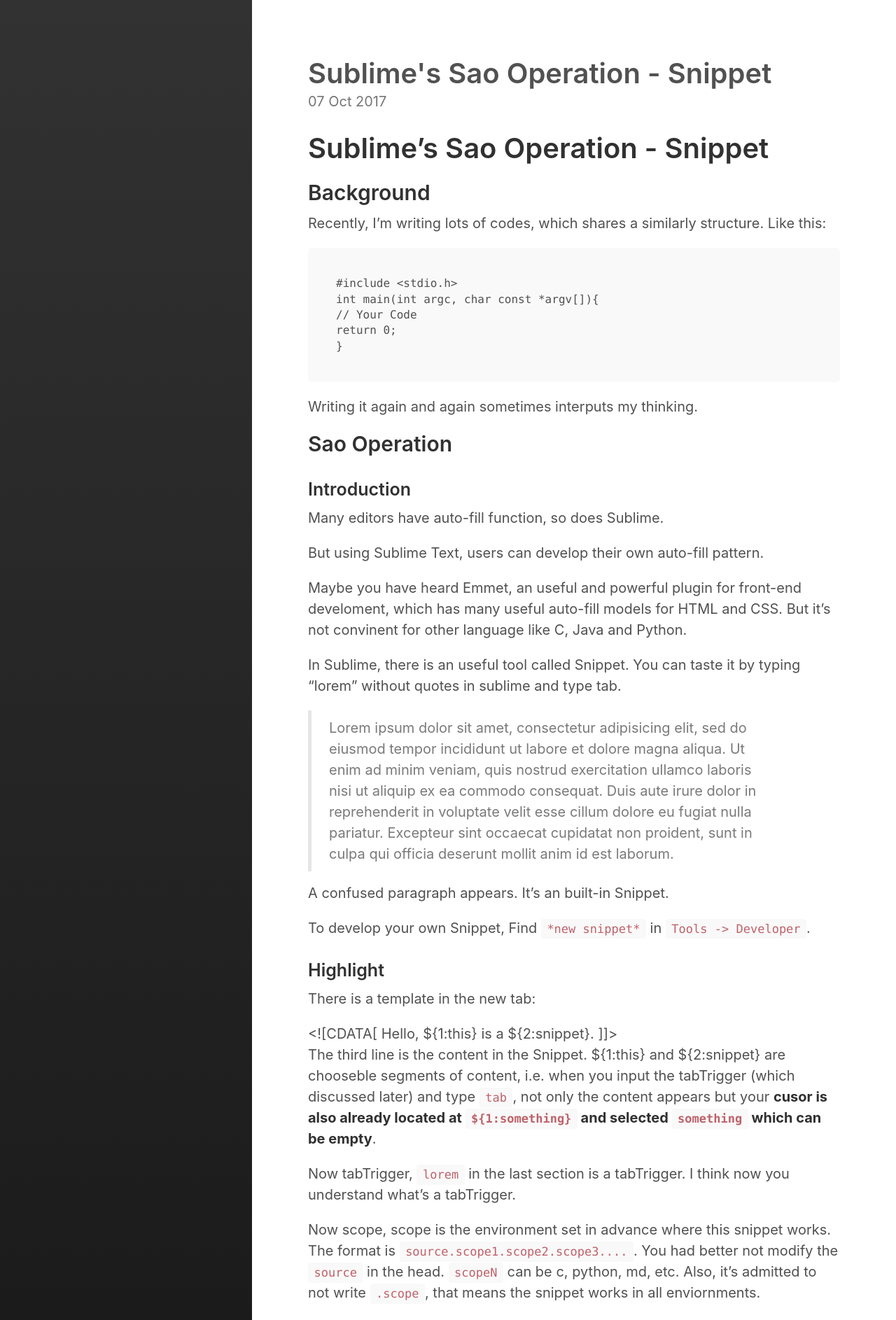
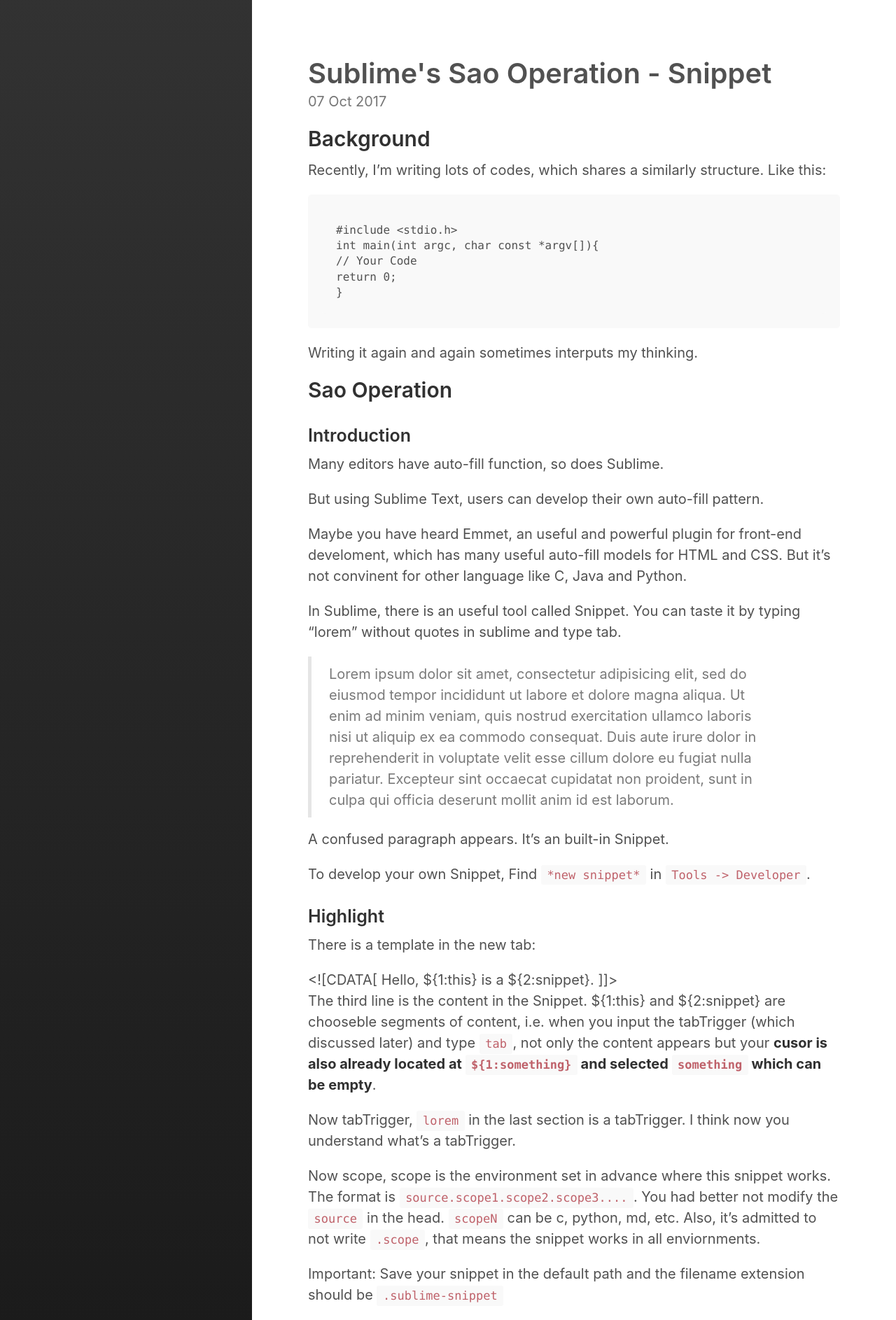
Before and after one commit to claude9493/claude9493.github.io, a Jekyll site: the page built from _posts/2017-10-07-Sublime's_Sao_Operation_Snippet.md, in a window 1280 px wide. Shown: the top 1886 px of the page at 70% size. Built offline with Jekyll 4.4.1, drawn with Linux system fonts in a browser that asks for light colours.

Commit message:
Update 2017-10-07-Sublime's_Sao_Operation_Snippet.md

```diff
--- a/_posts/2017-10-07-Sublime's_Sao_Operation_Snippet.md
+++ b/_posts/2017-10-07-Sublime's_Sao_Operation_Snippet.md
@@ -3,7 +3,7 @@
 title: Sublime's Sao Operation - Snippet
 excerpt_separator:  <!--more-->
 ---
-# Sublime's Sao Operation - Snippet
+<!-- Sublime's Sao Operation - Snippet -->
 
 
 ## Background
```
